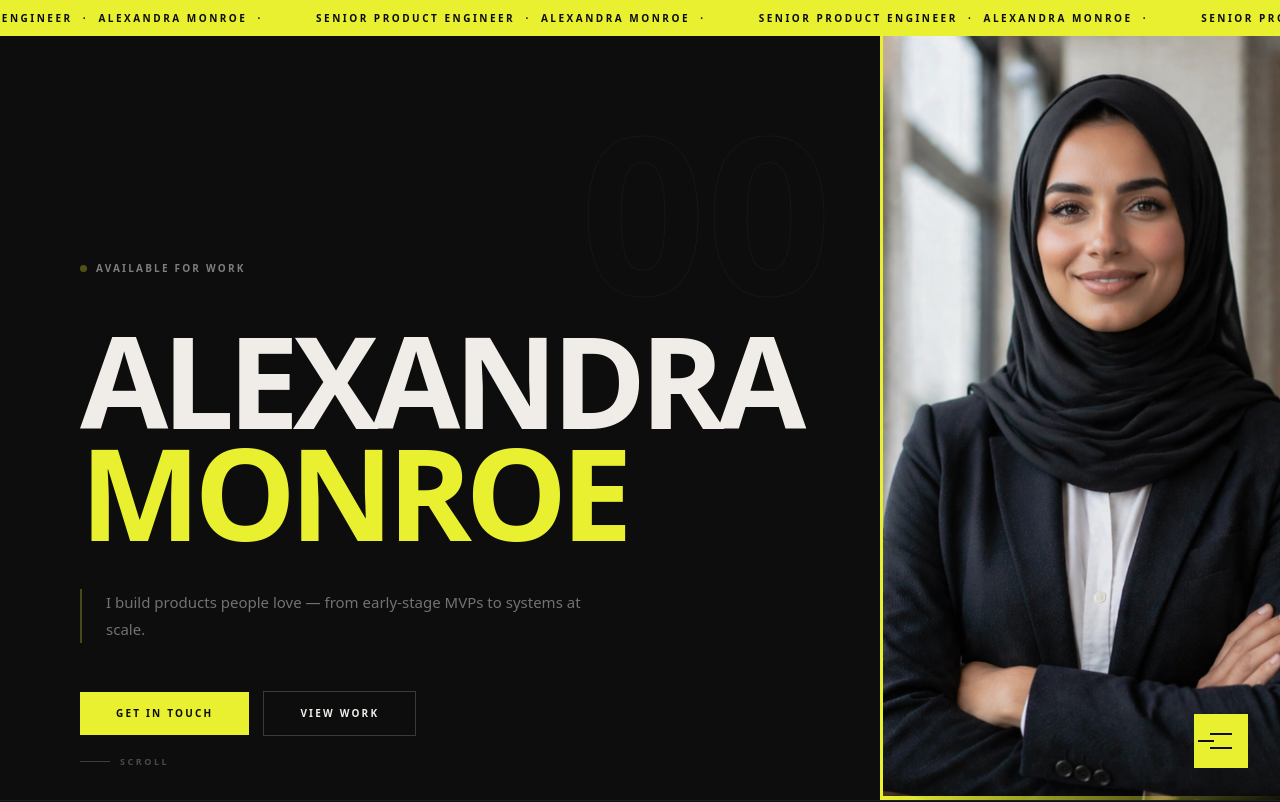
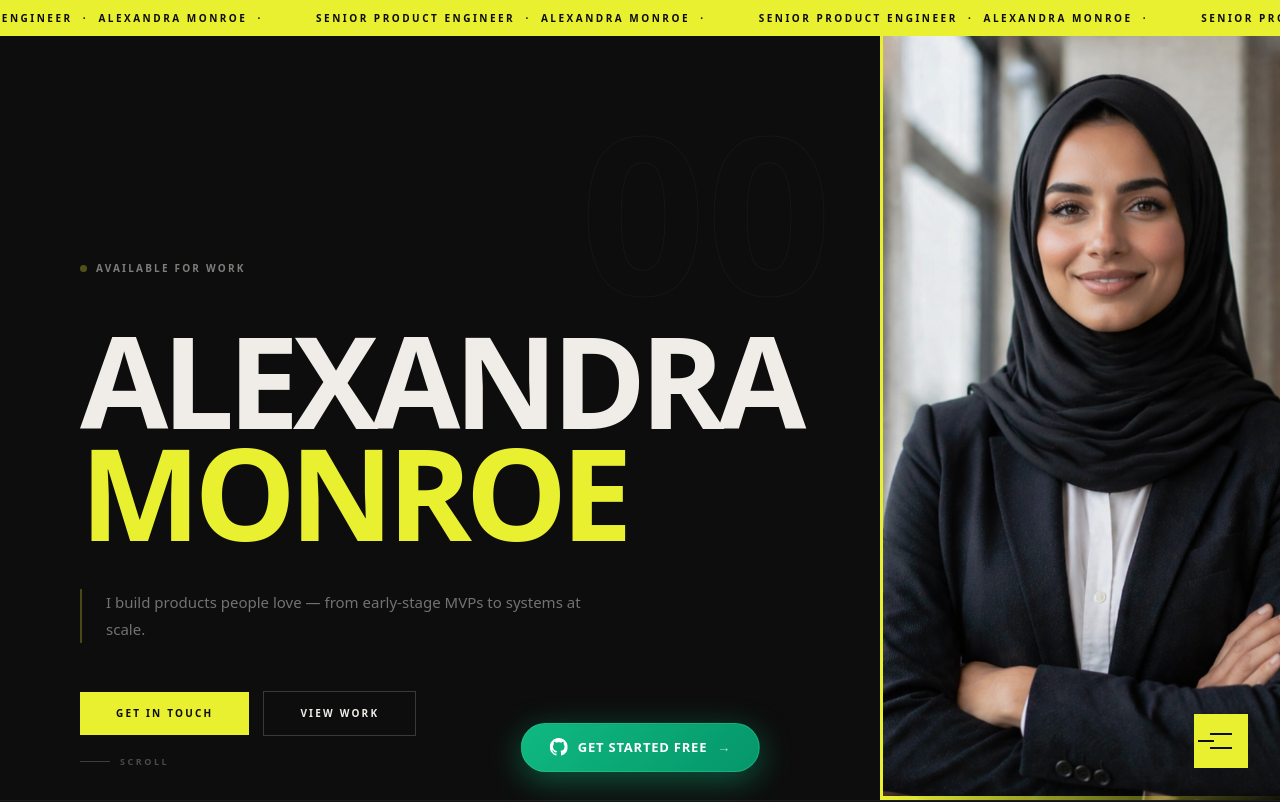
Before and after one commit to salienceenterprises-lab/portfolio-3a6e6, a Next.js app: page / in a window 1280 px wide. Shown: the top 802 px of the page. Built offline with nearby package versions, Linux system fonts and the light colour scheme.

Commit message:
feat: add floating Get Started CTA to preview layout

```diff
--- a/app/layout.tsx
+++ b/app/layout.tsx
@@ -1,13 +1,61 @@
-
 import React from 'react';
 import './globals.css';
-export const metadata = {
-  title: 'ALEX MORGAN',
-};
+export const metadata = { title: 'Portfolio Preview — Salience Studio' };
 export default function RootLayout({ children }) {
   return (
     <html lang="en" className="scroll-smooth">
-      <body>{children}</body>
+      <body>
+        {children}
+
+        {/* Floating Get Started button */}
+        <div style={{
+          position: "fixed",
+          bottom: "28px",
+          left: "50%",
+          transform: "translateX(-50%)",
+          zIndex: 9999,
+          display: "flex",
+          alignItems: "center",
+          gap: "10px",
+          padding: "14px 28px",
+          background: "linear-gradient(135deg, #10b981, #059669)",
+          borderRadius: "999px",
+          boxShadow: "0 8px 32px rgba(16,185,129,0.45), 0 2px 8px rgba(0,0,0,0.4)",
+          cursor: "pointer",
+          textDecoration: "none",
+          whiteSpace: "nowrap",
+          border: "1px solid rgba(52,211,153,0.4)",
+        }}
+        >
+          <a
+            href="https://saliencestudio.io/api/auth/signin"
+            style={{
+              display: "flex",
+              alignItems: "center",
+              gap: "10px",
+              textDecoration: "none",
+            }}
+          >
+            <svg width="18" height="18" viewBox="0 0 24 24" fill="white" xmlns="http://www.w3.org/2000/svg">
+              <path d="M12 0C5.37 0 0 5.37 0 12c0 5.31 3.435 9.795 8.205 11.385.6.105.825-.255.825-.57 0-.285-.015-1.23-.015-2.235-3.015.555-3.795-.735-4.035-1.41-.135-.345-.72-1.41-1.23-1.695-.42-.225-1.02-.78-.015-.795.945-.015 1.62.87 1.845 1.23 1.08 1.815 2.805 1.305 3.495.99.105-.78.42-1.305.765-1.605-2.67-.3-5.46-1.335-5.46-5.925 0-1.305.465-2.385 1.23-3.225-.12-.3-.54-1.53.12-3.18 0 0 1.005-.315 3.3 1.23.96-.27 1.98-.405 3-.405s2.04.135 3 .405c2.295-1.56 3.3-1.23 3.3-1.23.66 1.65.24 2.88.12 3.18.765.84 1.23 1.905 1.23 3.225 0 4.605-2.805 5.625-5.475 5.925.435.375.81 1.095.81 2.22 0 1.605-.015 2.895-.015 3.3 0 .315.225.69.825.57A12.02 12.02 0 0 0 24 12c0-6.63-5.37-12-12-12Z"/>
+            </svg>
+            <span style={{
+              fontSize: "13px",
+              fontWeight: 800,
+              letterSpacing: "0.06em",
+              textTransform: "uppercase",
+              color: "white",
+            }}>
+              Get Started Free
+            </span>
+            <span style={{
+              fontSize: "13px",
+              fontWeight: 800,
+              color: "rgba(255,255,255,0.7)",
+            }}>→</span>
+          </a>
+        </div>
+      </body>
     </html>
   );
 }
```
